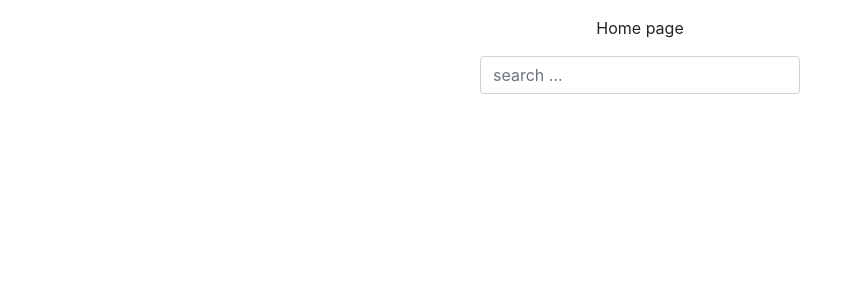
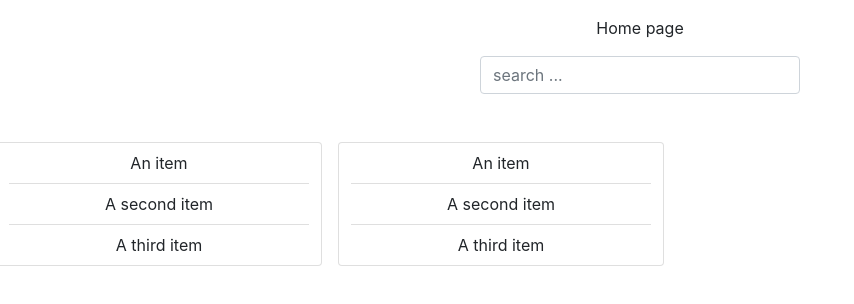
Before and after one commit to abdessalem1998/assignment, a React (Create React App) app: page /home in a window 1280 px wide. Shown: the top 304 px of the page, without its empty margins (0-854 px from the left). Built offline with nearby package versions, Linux system fonts and the light colour scheme; sample sign-in values are in the browser's storage.

Commit message:
Design card for search result

```diff
--- a/src/pages/Home.js
+++ b/src/pages/Home.js
@@ -4,8 +4,24 @@ function Home() {
     return (
         <div>
             <label className="my-3">Home page</label>
-            <div className="">
-                <input type="text" placeholder='search ...' className="form-control w-25 mx-auto"  />
+            <div className="mb-5">
+                <input type="text" placeholder='search ...' className="form-control w-25 mx-auto" />
+            </div>
+            <div className='row'>
+                <div className="card col-3 mx-2">
+                    <ul className="list-group list-group-flush">
+                        <li className="list-group-item">An item</li>
+                        <li className="list-group-item">A second item</li>
+                        <li className="list-group-item">A third item</li>
+                    </ul>
+                </div>
+                <div className="card col-3 mx-2">
+                    <ul className="list-group list-group-flush">
+                        <li className="list-group-item">An item</li>
+                        <li className="list-group-item">A second item</li>
+                        <li className="list-group-item">A third item</li>
+                    </ul>
+                </div>
             </div>
         </div>
     );
```
